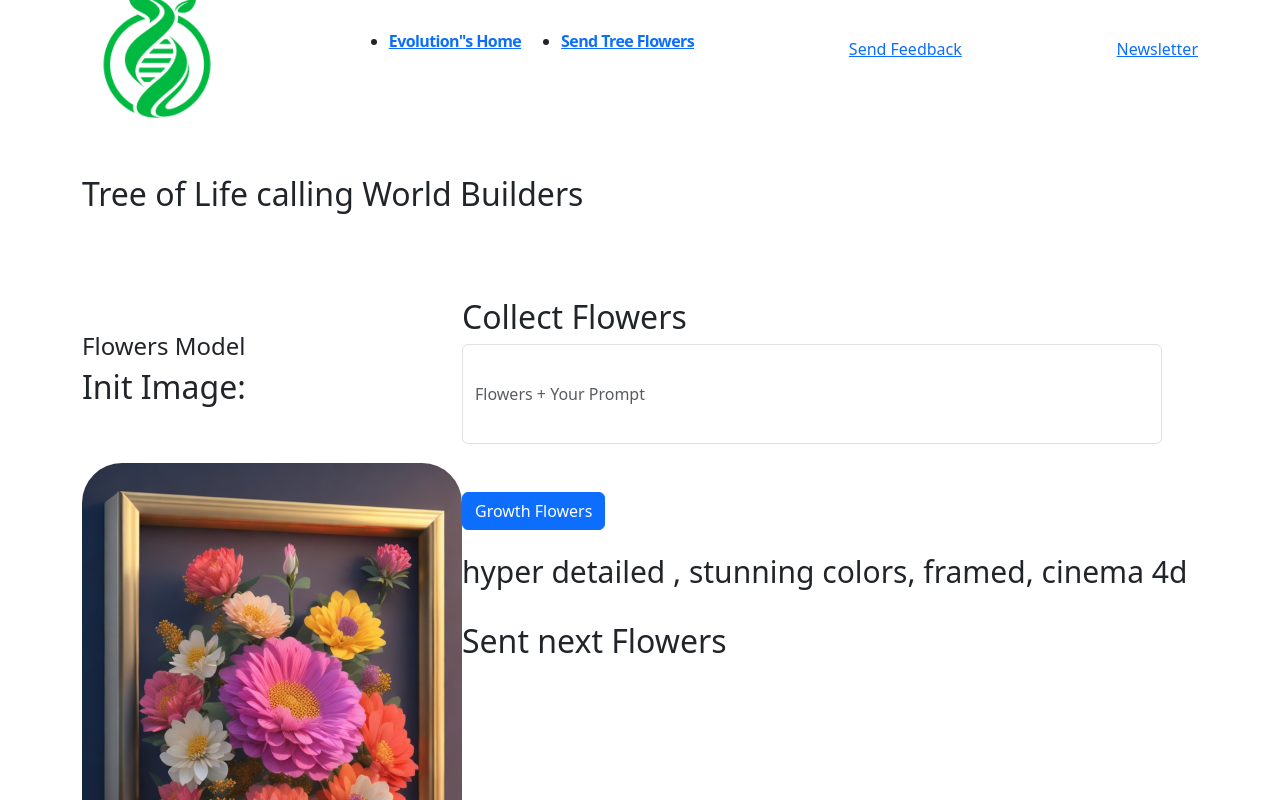
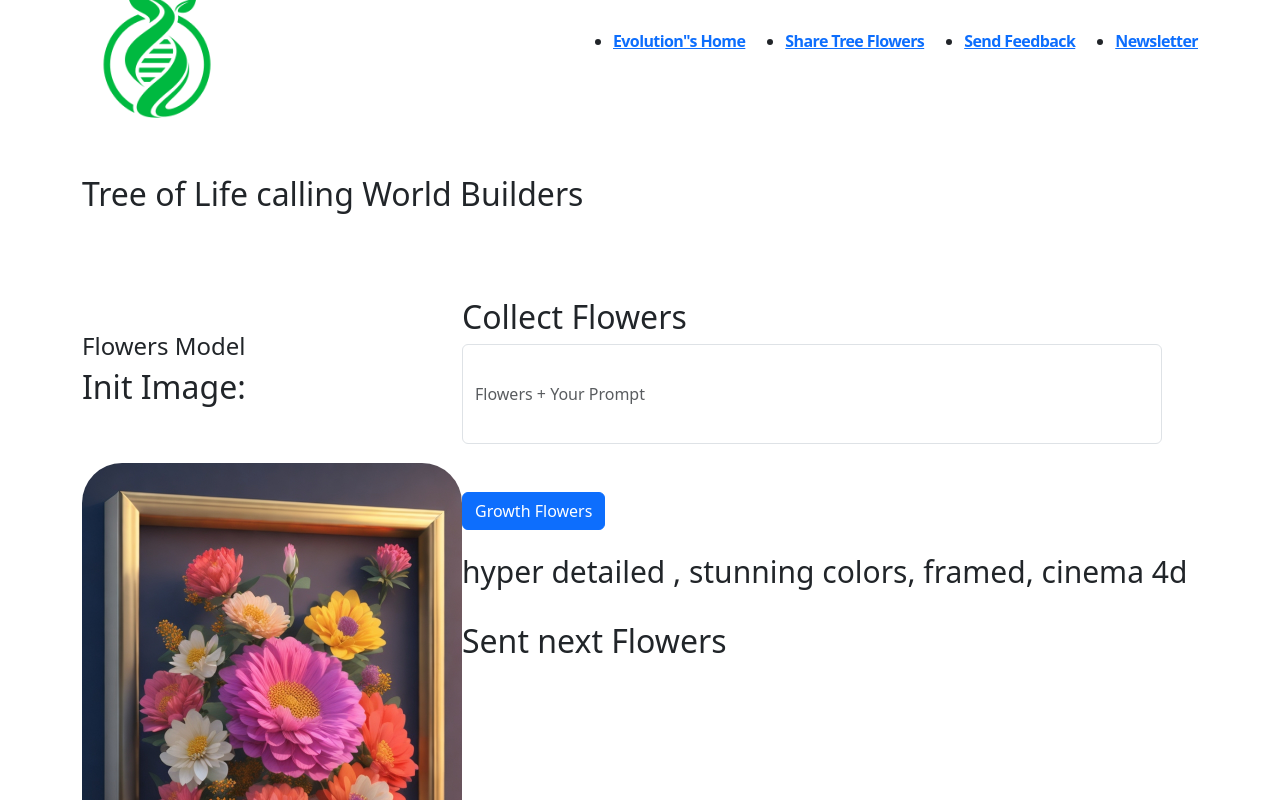
Before and after one commit to blockdatalabs/Ancestors-NFTs-Marketplace, a React (Create React App) app: page /tree-flowers in a window 1280 px wide. Shown: the top 800 px of the page. Built offline with nearby package versions, Linux system fonts and the light colour scheme; the HTML template or start-up script is replaced by a standard one.

Commit message:
better header

```diff
--- a/src/components/header/Header.jsx
+++ b/src/components/header/Header.jsx
@@ -60,7 +60,7 @@ const Header = () => {
                           data.namesub ? "menu-item-has-children" : ""
                         } ${activeIndex === idx ? "active" : ""}`}
                       >
-                        <Link to={data.links}>{data.name}</Link>
+                        <a href={data.links}>{data.name}</a>
                         {data.namesub && (
                           <ul className="sub-menu">
                             {data.namesub.map((submenu) => (
@@ -83,22 +83,6 @@ const Header = () => {
                   <span></span>
                 </div>
               </div>
-              <div className="header__action">
-                <a
-                  href="https://docs.google.com/forms/d/e/1FAIpQLSf9Cv1ja-cmk_Th4LTOb0-WvluPjAdbAJ3uPMIcVDC2xS51DQ/viewform?embedded=true"
-                  className="action-btn"
-                >
-                  <span>Send Feedback</span>
-                </a>
-              </div>
-              <div className="header__action">
-                <a
-                  href="https://pulsarforge.substack.com/"
-                  className="action-btn"
-                >
-                  <span>Newsletter</span>
-                </a>
-              </div>
             </div>
           </div>
         </div>
--- a/src/pages/menu.js
+++ b/src/pages/menu.js
@@ -6,8 +6,18 @@ const menus = [
   },
   {
     id: 2,
-    name: 'Send Tree Flowers',
-    links: "/tree-flowers",
+    name: 'Share Tree Flowers',
+    links: "/share-tree-flowers",
+  },
+  {
+    id: 3,
+    name: 'Send Feedback',
+    links: "https://docs.google.com/forms/d/e/1FAIpQLSf9Cv1ja-cmk_Th4LTOb0-WvluPjAdbAJ3uPMIcVDC2xS51DQ/viewform?embedded=true",
+  },
+  {
+    id: 4,
+    name: 'Newsletter',
+    links: "https://pulsarforge.substack.com/",
   },
 ];
 
```
